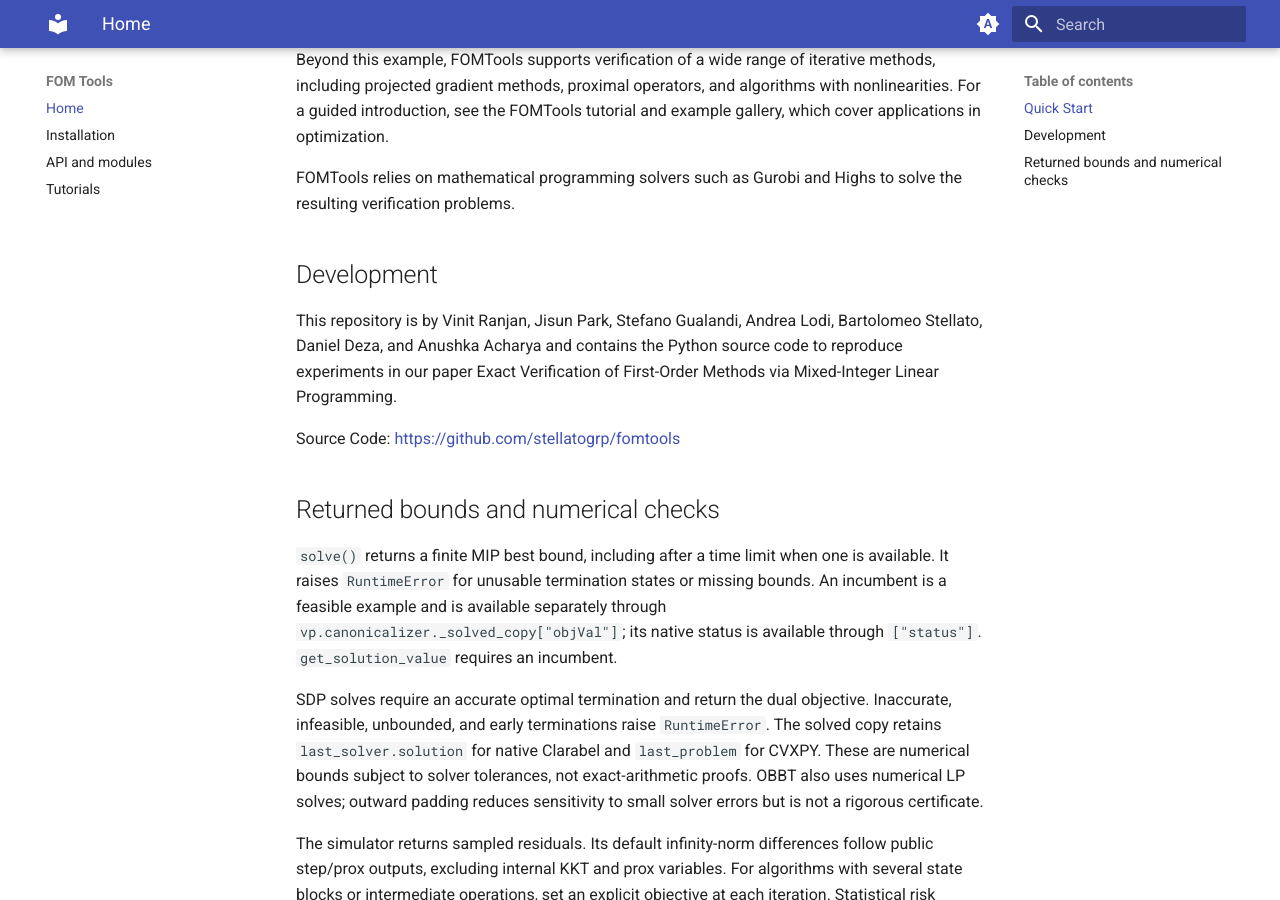
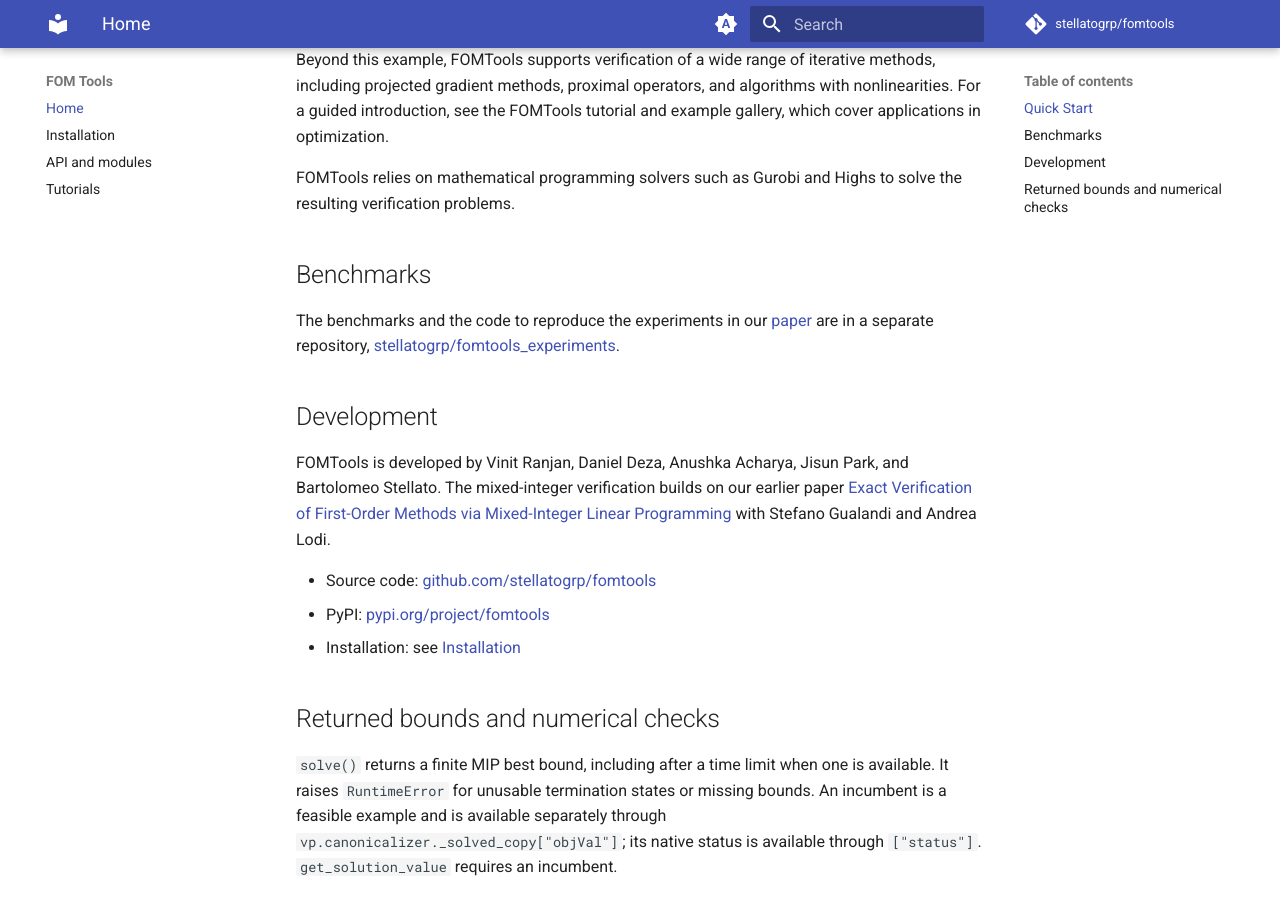
Before and after one commit to stellatogrp/fomtools, an MkDocs documentation site: the page built from docs/index.md, in a window 1280 px wide and 900 px high, scrolled down 1252 px. Built offline with MkDocs 1.6.1 and Material for MkDocs 9.7.7, drawn with Linux system fonts in a browser that asks for light colours; comment, search, counter and statistics services are not loaded.

Commit message:
Docs: deploy to GitHub Pages instead of Cloudflare; PyPI install steps, docs and PyPI badges, link the benchmarks repo

```diff
--- a/docs/index.md
+++ b/docs/index.md
@@ -65,13 +65,22 @@
 FOMTools relies on mathematical programming solvers such as Gurobi and Highs to solve the
 resulting verification problems.
 
+## Benchmarks
+
+The benchmarks and the code to reproduce the experiments in our
+[paper](https://arxiv.org/abs/2610.26743) are in a separate repository,
+[stellatogrp/fomtools_experiments](https://github.com/stellatogrp/fomtools_experiments).
+
 ## Development
 
-This repository is by Vinit Ranjan, Jisun Park, Stefano Gualandi, Andrea Lodi, Bartolomeo Stellato,
-Daniel Deza, and Anushka Acharya and contains the Python source code to reproduce experiments
-in our paper Exact Verification of First-Order Methods via Mixed-Integer Linear Programming.
+FOMTools is developed by Vinit Ranjan, Daniel Deza, Anushka Acharya, Jisun Park, and
+Bartolomeo Stellato. The mixed-integer verification builds on our earlier paper
+[Exact Verification of First-Order Methods via Mixed-Integer Linear Programming](https://arxiv.org/abs/2412.11330)
+with Stefano Gualandi and Andrea Lodi.
 
-Source Code: [https://github.com/stellatogrp/fomtools](https://github.com/stellatogrp/fomtools)
+- Source code: [github.com/stellatogrp/fomtools](https://github.com/stellatogrp/fomtools)
+- PyPI: [pypi.org/project/fomtools](https://pypi.org/project/fomtools/)
+- Installation: see [Installation](installation.md)
 
 ## Returned bounds and numerical checks
 
--- a/mkdocs.yml
+++ b/mkdocs.yml
@@ -1,4 +1,7 @@
 site_name: FOM Tools
+site_url: https://stellatogrp.github.io/fomtools/
+repo_url: https://github.com/stellatogrp/fomtools
+repo_name: stellatogrp/fomtools
 nav:
   - Home: index.md
   - Installation: installation.md
--- a/wrangler.toml
+++ /dev/null
@@ -1,5 +0,0 @@
-name = "fomtools"
-compatibility_date = "2026-08-14"
-
-[assets]
-directory = "./site"
```
Also changed, not shown: README.md (+17 -4 lines), docs/installation.md (+22 -2 lines), 1 other file.
